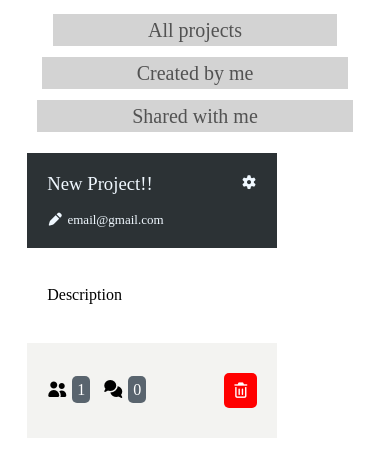
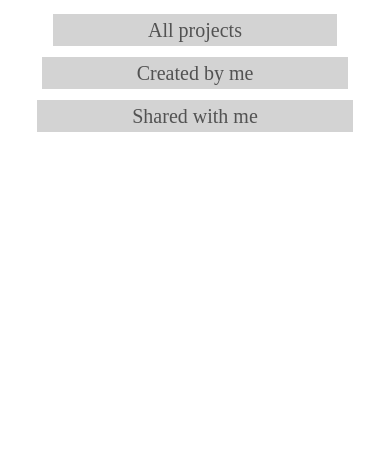
Before and after one commit to Musa12121/basecamp, a website: page public/account.html in a window 390 px wide. Shown: the part 216-692 px from the top of the page. Drawn offline with Linux system fonts and the light colour scheme.

Commit message:
responsive cards

```diff
--- a/public/account.css
+++ b/public/account.css
@@ -196,7 +196,9 @@ label {
     flex-wrap: wrap;
     list-style-type: none;
     margin: 25px 0;
-    gap: 20px;
+    gap: 25px;
+    padding: 0 50px;
+    justify-content: space-evenly;
 }
 
 .project {
--- a/public/account.html
+++ b/public/account.html
@@ -31,32 +31,14 @@
                 <div class="link"><a href="#">Created by me</a></div>
                 <div class="link"><a href="#">Shared with me</a></div>
             </div>
-                        <ul class="projectList">
-                <li class="project">
-                    <div class="newProjectPart1">
-                        <div>
-                            <h3 id="title">New Project!!</h3>
-                            <div>
-                                <i class="fa-solid fa-pen"></i>
-                                <span>email@gmail.com</span>
-                            </div>
-                        </div>
-                        <div class="newProjectIcon1">
-                            <i class="fa-solid fa-gear"></i>
-                        </div>
-                    </div>
-                    <div class="newProjectPart2"><p id="description">Description</p></div>
-                    <div class="newProjectPart3">
-                        <div><i class="fa-solid fa-user-group"></i><span class="userCount">1</span>
-                        <i class="fa-solid fa-comments"></i><span class="commentCount">0</span></div>
-                        <i class="fa-regular fa-trash-can" style="color: rgb(255, 255, 255);"></i></div>
-                </li>
+            <ul class="projectList">
             </ul>
         </div>
         <div class="newprojectpage disappear">
             <h1>New Project</h1>
             <div class="inputblock"><label for="">Name</label><input type="text" id="newProjectName"></div>
-            <div class="inputblock"><label for="">Description</label><textarea rows="5" id="newProjectdDescription"></textarea></div>
+            <div class="inputblock"><label for="">Description</label><textarea rows="5"
+                    id="newProjectdDescription"></textarea></div>
             <div class="buttondiv"><button id="newProjectButton">Create Project</button></div>
         </div>
 
```
